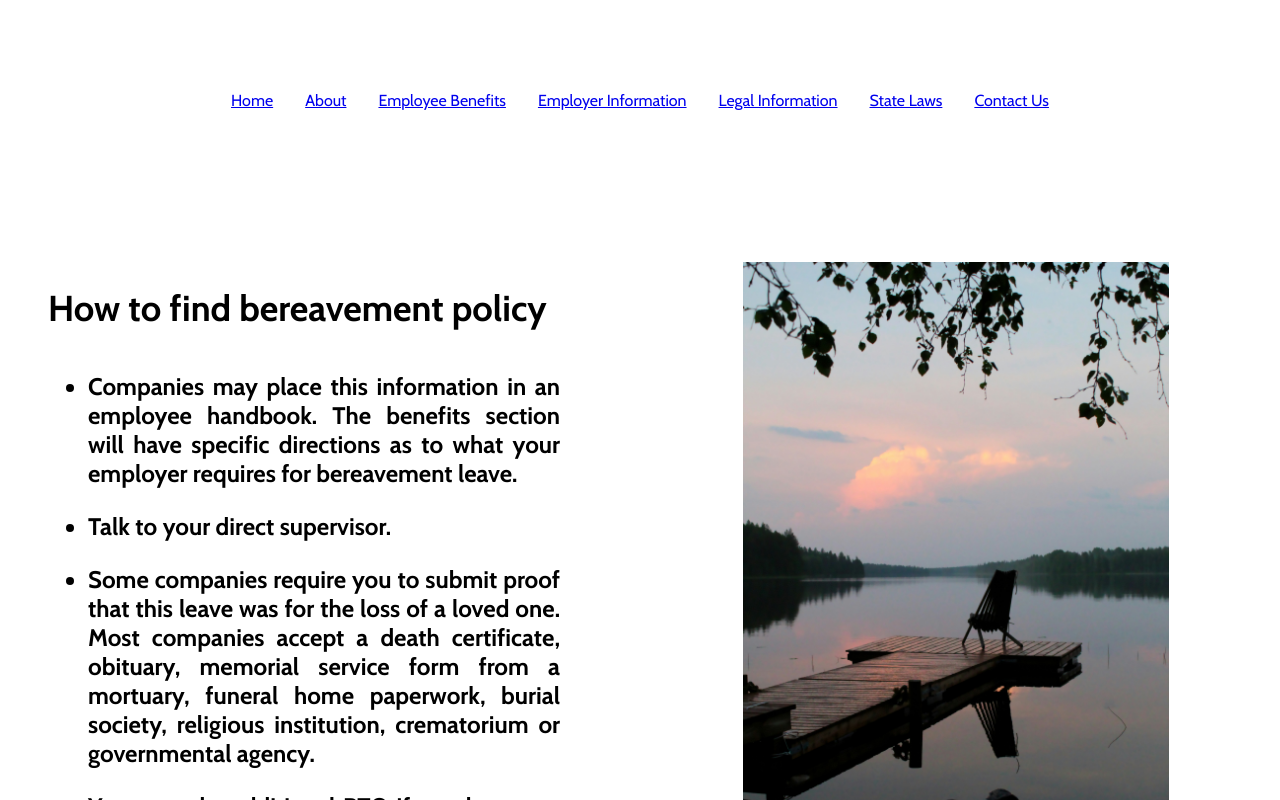
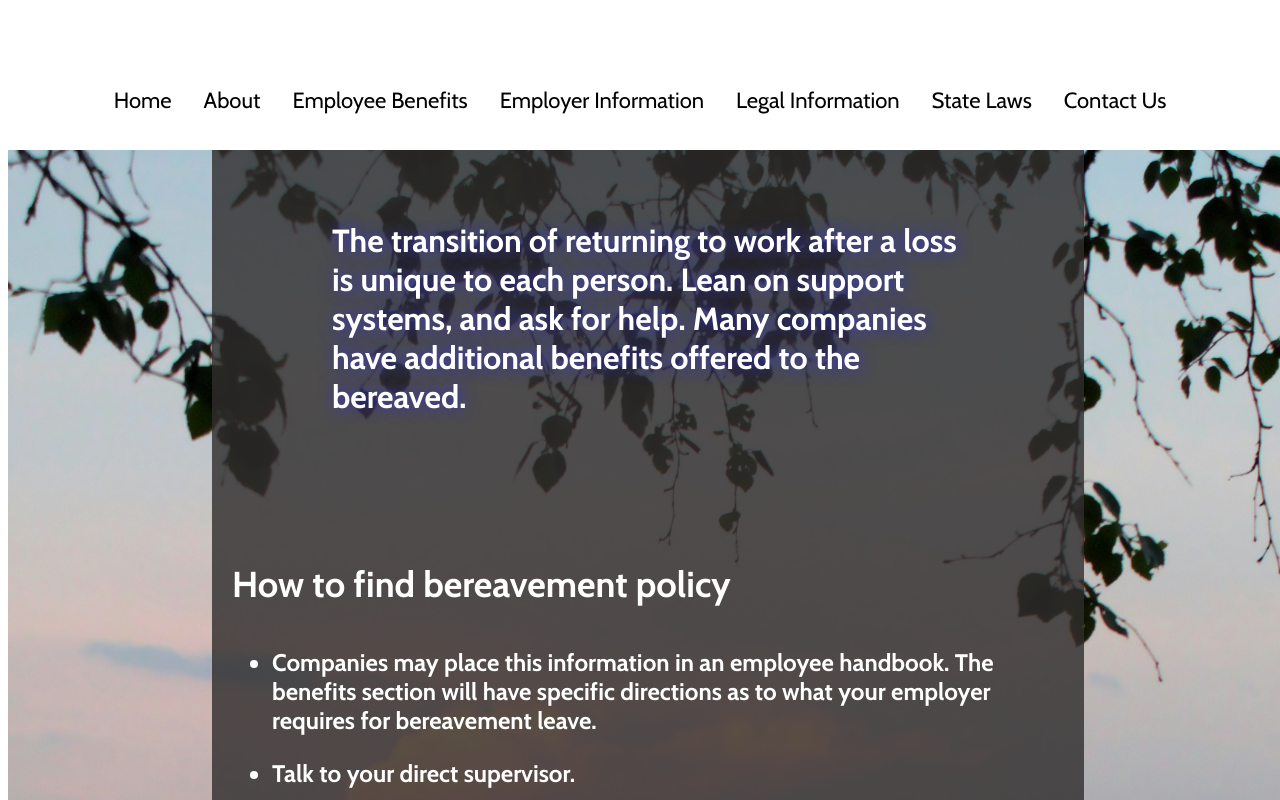
Before and after one commit to miraclebanks/EatonFirm, a Vue app: page /employee in a window 1280 px wide. Shown: the top 800 px of the page. Built offline with nearby package versions, Linux system fonts and the light colour scheme.

Commit message:
Updating navigation

```diff
--- a/src/components/employee/employee-benefits.vue
+++ b/src/components/employee/employee-benefits.vue
@@ -16,6 +16,14 @@
 
 <template>
   <div class="about-company-container">
+    <div class="text-container">
+      <div class="cta">
+        <h1>
+          The transition of returning to work after a loss is unique to each
+          person. Lean on support systems, and ask for help. Many companies have
+          additional benefits offered to the bereaved.
+        </h1>
+      </div>
       <div class="column about-company-container_text">
         <h1>How to find bereavement policy</h1>
         <ul class="about-company-container_text-blurb">
@@ -26,8 +34,8 @@
           </li>
           <li>Talk to your direct supervisor.</li>
           <li>
-          Some companies require you to submit proof that this leave was for the
-          loss of a loved one. Most companies accept a death certificate,
+            Some companies require you to submit proof that this leave was for
+            the loss of a loved one. Most companies accept a death certificate,
             obituary, memorial service form from a mortuary, funeral home
             paperwork, burial society, religious institution, crematorium or
             governmental agency.
@@ -36,49 +44,25 @@
             You can take additional PTO if you have any for extra time needed
             beyond the bereavement leave given to you.
           </li>
-        <li>Bereavement leave nationwide is typically 3-5 days unpaid leave</li>
+          <li>
+            Bereavement leave nationwide is typically 3-5 days unpaid leave
+          </li>
         </ul>
       </div>
-    <div class="column about-company-container_image">
-      <img src="../../assets/lake-dock.jpg" />
     </div>
-  </div>
-  <div class="cta">
-    The transition of returning to work after a loss is unique to each person.
-    Lean on support systems, and ask for help. Many companies have additional
-    benefits offered to the bereaved.
   </div>
 </template>
 
 <style scoped lang="scss">
-  .column {
-    display: flex;
-    padding: 40px;
-    flex: 1;
-  }
-  .dropdown-content {
-    display: none;
-    position: absolute;
-    background-color: #f9f9f9;
-    min-width: 160px;
-    box-shadow: 0 8px 16px rgba(0, 0, 0, 0.2);
-    z-index: 1;
-  }
   .about-company-container {
     display: flex;
-    flex-direction: row;
-
-    margin-top: 96px;
-    text-align: justify;
-    position: relative;
-
-    &_image {
-      display: flex;
     justify-content: center;
-      img {
-        max-height: 80vh;
-      }
-    }
+    align-items: center;
+    width: 100vw;
+    height: 100vh;
+    overflow: hidden;
+    background-image: url("../../assets/lake-dock.jpg");
+    background-size: cover;
     &_text {
       display: flex;
       flex-direction: column;
@@ -94,46 +78,18 @@
       }
     }
   }
-
-  .dropbtn {
-    width: 100%;
-    background-color: #f9f9f9;
-    border: none;
-    border-radius: 8px;
-    margin: 10px;
-    padding: 30px;
-    text-align: center;
-    text-transform: uppercase;
-    transition: 0.5s;
-    background-size: 200% auto;
-    background-image: linear-gradient(
-      to right,
-      #f6d365 0%,
-      #fda085 51%,
-      #f6d365 100%
-    );
-    color: black;
-    /* text-shadow: 0px 0px 10px rgba(0,0,0,0.2);*/
-    box-shadow: 0 0 20px #eee;
-    border-radius: 10px;
-    &:hover {
-      cursor: pointer;
-      background-position: right center;
-    }
-
-    &-blurb {
-      padding-left: 180px;
-      li {
-        margin-bottom: 24px;
-      }
-    }
+  .text-container {
+    background-color: rgba(48, 46, 46, 0.8);
+    padding: 20px;
+    width: 65%;
+    height: 900px;
+    color: white;
   }
 
   .cta {
-    font-size: 35px;
     font-weight: bolder;
-    margin: 96px;
     padding: 100px;
-    text-shadow: rgb(164, 164, 235) 1px 0 10px;
+    color: white;
+    text-shadow: rgb(52, 52, 196) 1px 0 15px;
   }
 </style>
--- a/src/components/mainHeader.vue
+++ b/src/components/mainHeader.vue
@@ -20,7 +20,7 @@
           </h3> -->
         </div>
         <div class="header-content__buttons">
-          <button>Contact Us</button>
+          <router-link to="/contactus" class="button">Contact Us</router-link>
         </div>
       </div>
     </div>
@@ -68,7 +68,7 @@
         display: flex;
         flex-direction: row;
         justify-content: space-between;
-        button {
+        .button {
           background-color: black;
           color: white;
           border: none;
--- a/src/components/mainNavigation.vue
+++ b/src/components/mainNavigation.vue
@@ -41,12 +41,24 @@
     padding-top: 50px;
     margin: 24px 0px;
     z-index: 1050;
+    font-size: 22px;
   }
   .links {
     margin: 0 16px;
+    text-decoration: none;
     &:hover {
-      text-decoration: underline;
       cursor: pointer;
+    }
+    a {
+      color: black;
+      text-decoration: none;
+      &:hover {
+        color: rgb(72, 72, 78);
+        transition: all 0.5s ease-out;
+        transform: translate(32px, 18px);
+        font-size: 28px;
+        text-decoration: underline;
+      }
     }
   }
 </style>
```
Also changed, not shown: src/assets/trust.png. Lines whose indentation alone changed are shown as unchanged.
